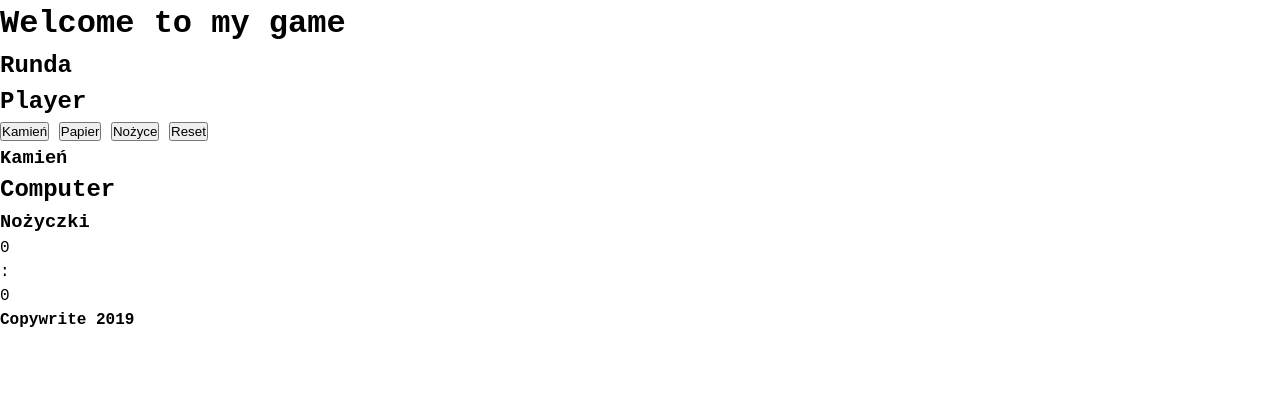
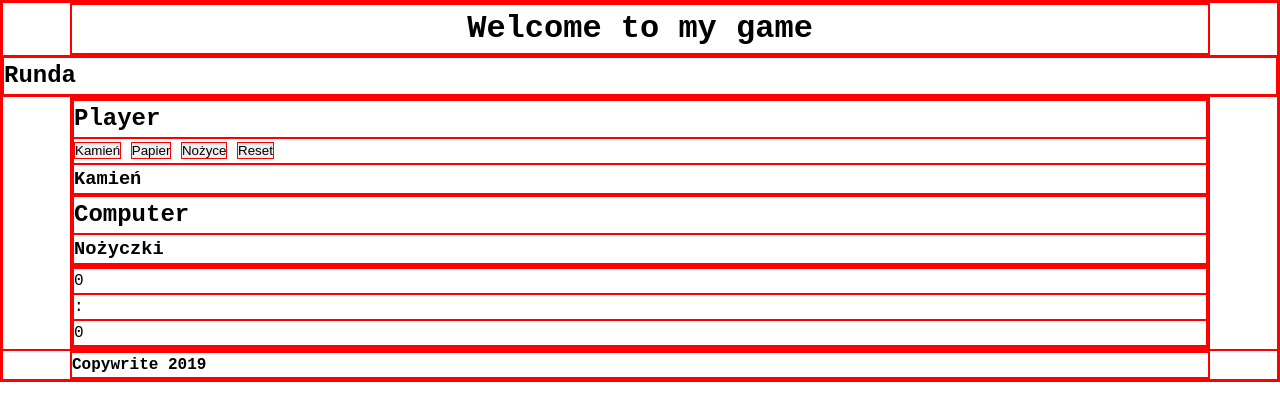
Before and after one commit to HugoQ26/javascript-prework, a website: page index.html in a window 1280 px wide. Drawn offline with Linux system fonts and the light colour scheme.

Commit message:
add header styling

```diff
--- a/sass/style.scss
+++ b/sass/style.scss
@@ -12,6 +12,7 @@ $secondary-font: 'Signika', sans-serif;
   box-sizing: border-box;
   margin: 0;
   padding: 0;
+  border: 1px solid red;
 }
 
 body {
@@ -20,7 +21,17 @@ body {
   font-family: $primary-font;
   color: $color-one;
 }
+
+.container {
+  max-width: 1140px;
+  margin: 0 auto;
+}
+
 /* HEADER */
+
+header {
+  text-align: center;
+}
 
 /* SECTION RoundNo */
 
```
Also changed, not shown: css/style.css, 1 other file.
